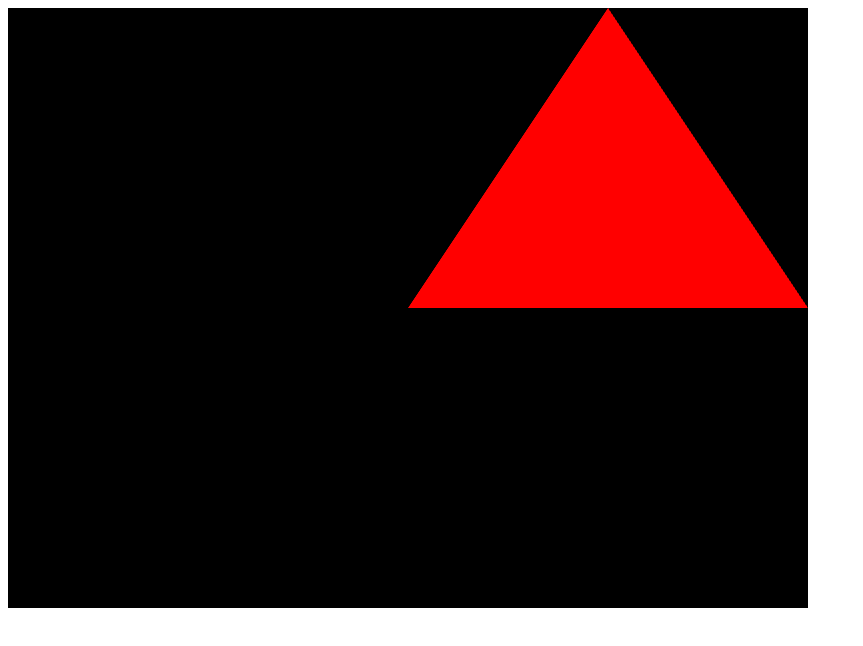
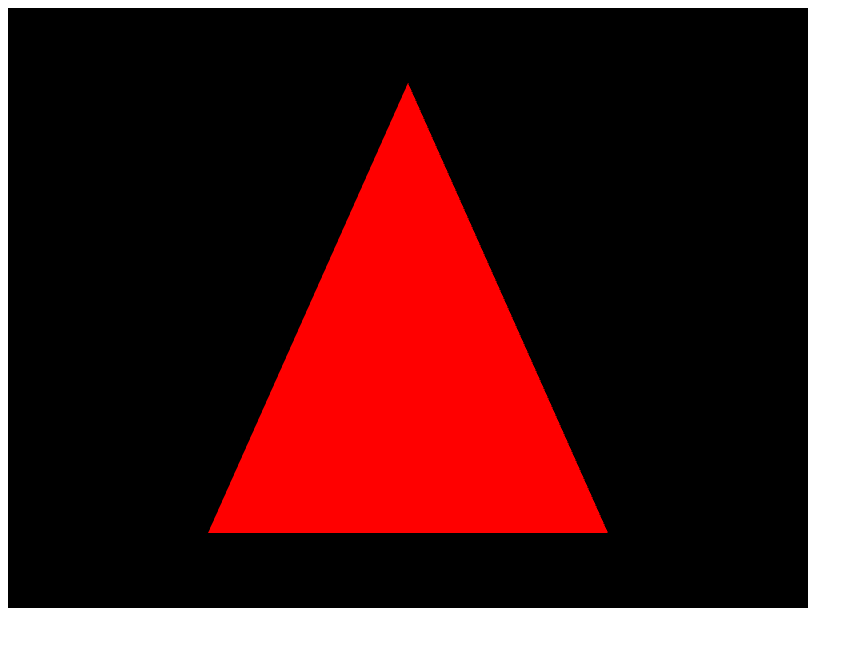
Before and after one commit to zhanba/webgl-in-practice, a plain HTML site: page triangle/index.html in a window 1280 px wide. Shown: the whole page, without its empty margins (0-863 px from the left). Drawn offline with Linux system fonts and the light colour scheme.

Commit message:
add more triangle

```diff
--- a/triangle/index.html
+++ b/triangle/index.html
@@ -14,6 +14,8 @@
   <!-- <script src="./multiPoint.js"></script> -->
   <!-- <script src="./hellotriangle.js"></script> -->
   <!-- <script src="./helloRectangle.js"></script> -->
-  <script src="./translatedTriangle.js"></script>
+  <!-- <script src="./translatedTriangle.js"></script> -->
+  <!-- <script src="./rotatedTriangle.js"></script> -->
+  <script src="./rotatedTriangleMatrix.js"></script>
 </body>
 </html>
--- /dev/null
+++ b/triangle/rotatedTriangleMatrix.js
@@ -0,0 +1,111 @@
+const VSHADER_SOURCE = `
+  attribute vec4 a_Position;
+  uniform mat4 u_xformMatrix;
+  void main() {
+    gl_Position = u_xformMatrix * a_Position;
+  }
+`
+
+const FSHADER_SOURCE = `
+  void main() {
+    gl_FragColor = vec4(1.0, 0.0, 0.0, 1.0);
+  }
+`
+
+function main() {
+  var canvas = document.getElementById('webgl')
+
+  var gl = getWebGLContext(canvas)
+  if (!gl) {
+    console.log('Failed to get rendering context for WebGL')
+    return
+  }
+
+  if (!initShaders(gl, VSHADER_SOURCE, FSHADER_SOURCE)) {
+    console.log('Failed to initialize shaders.')
+    return
+  }
+
+  const n = initVertexBuffers(gl)
+
+  if (n < 0) {
+    console.log('Falied to set the position of the vertices')
+    return
+  }
+
+  const ANGLE = 90.0
+  const radian = Math.PI * ANGLE / 180.0
+  const cosB = Math.cos(radian)
+  const sinB = Math.sin(radian)
+
+  // rotate
+//   const xformMatrix = new Float32Array([
+//       cosB, sinB, 0.0, 0.0,
+//       -sinB, cosB, 0.0, 0.0,
+//       0.0, 0.0, 1, 0.0,
+//       0.0, 0.0, 0.0, 1,
+//   ])
+
+// translate
+//   const Tx = 0.5;
+//   const Ty = 0.5;
+//   const Tz = 0;
+//   const xformMatrix = new Float32Array([
+//       1, 0, 0.0, 0.0,
+//       0, 1, 0.0, 0.0,
+//       0.0, 0.0, 1, 0.0,
+//       Tx, Ty, Tz, 1,
+//   ])
+
+    // zoom
+    const Sx = 1;
+    const Sy = 1.5;
+    const Sz = 1;
+  const xformMatrix = new Float32Array([
+      Sx, 0, 0.0, 0.0,
+      0, Sy, 0.0, 0.0,
+      0.0, 0.0, Sz, 0.0,
+      0, 0, 0, 1,
+  ])
+
+  const u_xformMatrix = gl.getUniformLocation(gl.program, 'u_xformMatrix')
+
+  gl.uniformMatrix4fv(u_xformMatrix, false, xformMatrix)
+
+  gl.clearColor(0.0, 0.0, 0.0, 1.0)
+  gl.clear(gl.COLOR_BUFFER_BIT)
+  // gl.drawArrays(gl.TRIANGLES, 0, n) // n is 3
+  gl.drawArrays(gl.TRIANGLES, 0, n) // n is 3
+  console.log('done')
+}
+
+function initVertexBuffers(gl) {
+  const vertices = new Float32Array([0.0, 0.5, -0.5, -0.5, 0.5, -0.5])
+  const n = 3;
+
+  const vertexBuffer = gl.createBuffer();
+  if (!vertexBuffer) {
+    console.log('Falied to create the buffer object')
+    return -1
+  }
+
+  gl.bindBuffer(gl.ARRAY_BUFFER, vertexBuffer)
+  gl.bufferData(gl.ARRAY_BUFFER, vertices, gl.STATIC_DRAW)
+
+  const a_Position = gl.getAttribLocation(gl.program, 'a_Position')
+
+  if (a_Position < 0) {
+    console.log('Failed to get the storage location of a_Position')
+    return
+  }
+
+  gl.vertexAttribPointer(a_Position, 2, gl.FLOAT, false, 0, 0)
+
+  gl.enableVertexAttribArray(a_Position)
+  return n
+}
+
+
+window.onload = function() {
+  main()
+}
```
Also changed, not shown: triangle/rotatedTriangle.js (added, +86 -0 lines).
